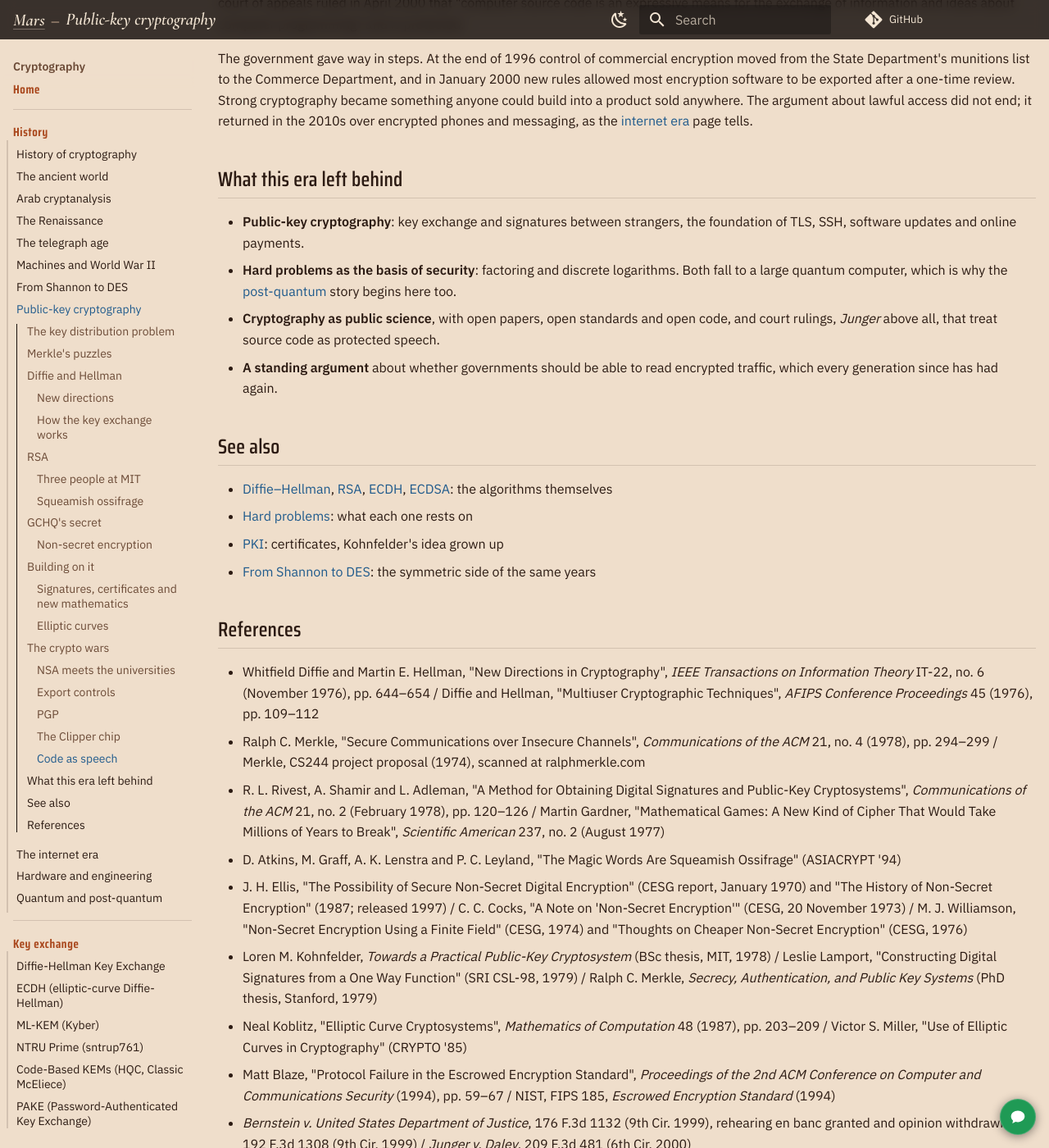
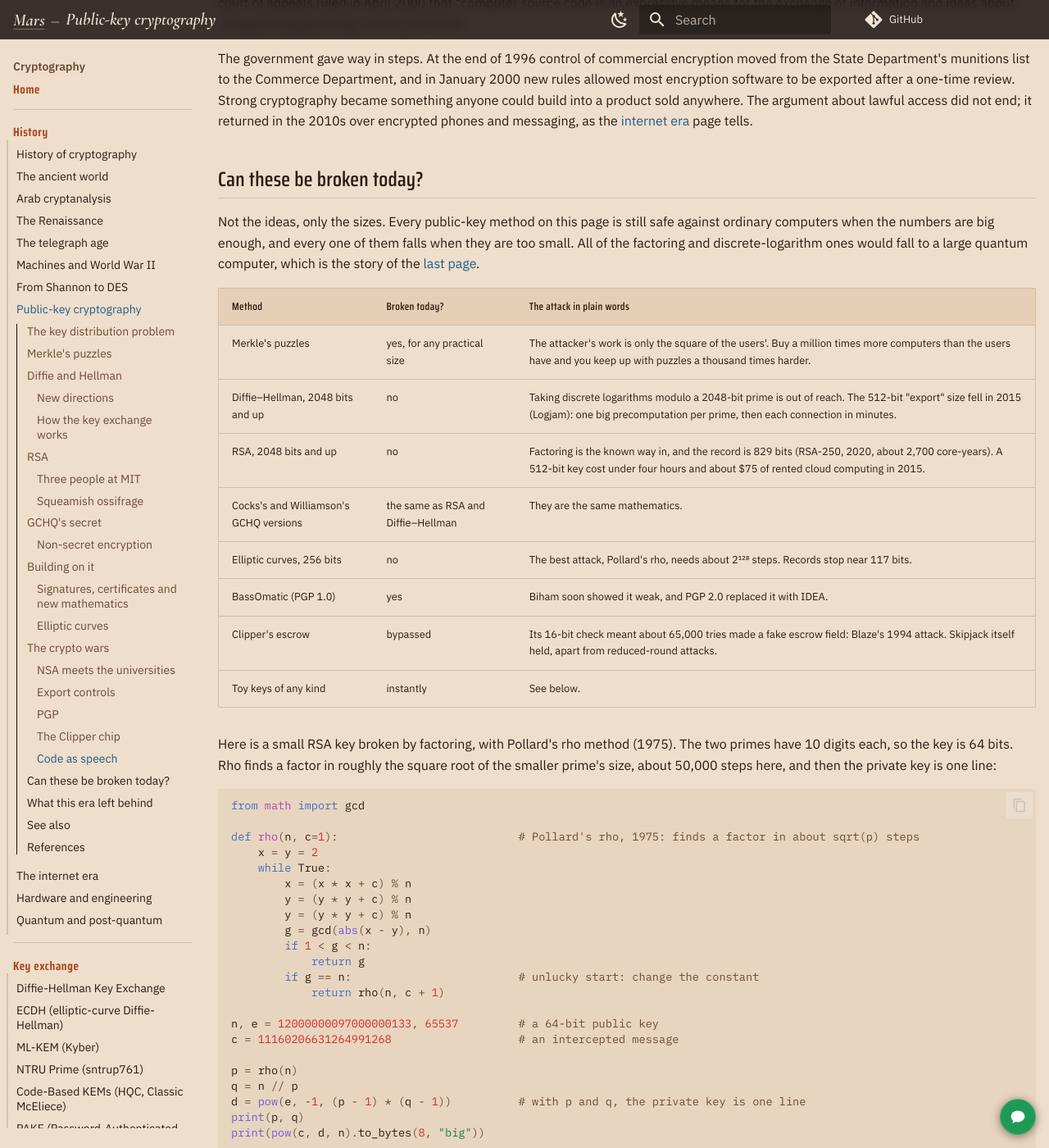
Before and after one commit to TTMathCS/cryptography, an MkDocs documentation site: the page built from docs/history/07-Public-Key.md, in a window 1280 px wide and 1400 px high, scrolled down 8004 px. Shown: the whole window at 82% size. Built offline with MkDocs 1.6.1 and Material for MkDocs 9.7.7, drawn with Linux system fonts in a browser that asks for light colours; comment, search, counter and statistics services are not loaded; some of the changed text lies outside the part shown.

Commit message:
History, Public key: 'Can these be broken today?' for each method, and a runnable 64-bit RSA key factored with Pollard's rho (#1)
Co-Authored-By: Claude Opus 5.5 <noreply@anthropic.com>
Claude-Session: https://claude.ai/code/session_01BzeR6oCkyYZtrCqTFc8DBr

````diff
--- a/docs/history/07-Public-Key.md
+++ b/docs/history/07-Public-Key.md
@@ -447,6 +447,68 @@ anywhere. The argument about lawful access did not end; it returned in
 the 2010s over encrypted phones and messaging, as the
 [internet era](08-Internet-Era.md#the-second-crypto-war) page tells.
 
+## Can these be broken today?
+
+Not the ideas, only the sizes. Every public-key method on this page is
+still safe against ordinary computers when the numbers are big enough,
+and every one of them falls when they are too small. All of the
+factoring and discrete-logarithm ones would fall to a large quantum
+computer, which is the story of the [last page](10-Quantum-and-Post-Quantum.md).
+
+| Method | Broken today? | The attack in plain words |
+|---|---|---|
+| Merkle's puzzles | yes, for any practical size | The attacker's work is only the square of the users'. Buy a million times more computers than the users have and you keep up with puzzles a thousand times harder. |
+| Diffie–Hellman, 2048 bits and up | no | Taking discrete logarithms modulo a 2048-bit prime is out of reach. The 512-bit "export" size fell in 2015 (Logjam): one big precomputation per prime, then each connection in minutes. |
+| RSA, 2048 bits and up | no | Factoring is the known way in, and the record is 829 bits (RSA-250, 2020, about 2,700 core-years). A 512-bit key cost under four hours and about $75 of rented cloud computing in 2015. |
+| Cocks's and Williamson's GCHQ versions | the same as RSA and Diffie–Hellman | They are the same mathematics. |
+| Elliptic curves, 256 bits | no | The best attack, Pollard's rho, needs about 2¹²⁸ steps. Records stop near 117 bits. |
+| BassOmatic (PGP 1.0) | yes | Biham soon showed it weak, and PGP 2.0 replaced it with IDEA. |
+| Clipper's escrow | bypassed | Its 16-bit check meant about 65,000 tries made a fake escrow field: Blaze's 1994 attack. Skipjack itself held, apart from reduced-round attacks. |
+| Toy keys of any kind | instantly | See below. |
+
+Here is a small RSA key broken by factoring, with Pollard's rho method
+(1975). The two primes have 10 digits each, so the key is 64 bits.
+Rho finds a factor in roughly the square root of the smaller prime's
+size, about 50,000 steps here, and then the private key is one line:
+
+```python
+from math import gcd
+
+def rho(n, c=1):                           # Pollard's rho, 1975: finds a factor in about sqrt(p) steps
+    x = y = 2
+    while True:
+        x = (x * x + c) % n
+        y = (y * y + c) % n
+        y = (y * y + c) % n
+        g = gcd(abs(x - y), n)
+        if 1 < g < n:
+            return g
+        if g == n:                         # unlucky start: change the constant
+            return rho(n, c + 1)
+
+n, e = 12000000097000000133, 65537         # a 64-bit public key
+c = 11160206631264991268                   # an intercepted message
+
+p = rho(n)
+q = n // p
+d = pow(e, -1, (p - 1) * (q - 1))          # with p and q, the private key is one line
+print(p, q)
+print(pow(c, d, n).to_bytes(8, "big"))
+```
+
+Output:
+
+```
+4000000007 3000000019
+b'OSSIFRAG'
+```
+
+The same steps on a 2048-bit key would need about 2⁵¹² rho steps, and
+the best real method, the number field sieve, still needs far more than
+all the computers on Earth could do. That gap, from instant to
+impossible as the numbers grow, is what public-key cryptography rests
+on.
+
 ## What this era left behind
 
 - **Public-key cryptography**: key exchange and signatures between
@@ -482,6 +544,8 @@ the 2010s over encrypted phones and messaging, as the
 - Loren M. Kohnfelder, *Towards a Practical Public-Key Cryptosystem* (BSc thesis, MIT, 1978) / Leslie Lamport, "Constructing Digital Signatures from a One Way Function" (SRI CSL-98, 1979) / Ralph C. Merkle, *Secrecy, Authentication, and Public Key Systems* (PhD thesis, Stanford, 1979)
 - Neal Koblitz, "Elliptic Curve Cryptosystems", *Mathematics of Computation* 48 (1987), pp. 203–209 / Victor S. Miller, "Use of Elliptic Curves in Cryptography" (CRYPTO '85)
 - Matt Blaze, "Protocol Failure in the Escrowed Encryption Standard", *Proceedings of the 2nd ACM Conference on Computer and Communications Security* (1994), pp. 59–67 / NIST, FIPS 185, *Escrowed Encryption Standard* (1994)
+- Fabrice Boudot et al., "Factorization of RSA-250" (announcement, February 2020) / Luke Valenta et al., "Factoring as a Service" (Financial Cryptography 2016) / David Adrian et al., "Imperfect Forward Secrecy: How Diffie-Hellman Fails in Practice" (Logjam, ACM CCS 2015)
+- John M. Pollard, "A Monte Carlo Method for Factorization", *BIT* 15 (1975), pp. 331–334
 - *Bernstein v. United States Department of Justice*, 176 F.3d 1132 (9th Cir. 1999), rehearing en banc granted and opinion withdrawn, 192 F.3d 1308 (9th Cir. 1999) / *Junger v. Daley*, 209 F.3d 481 (6th Cir. 2000)
 - Steven Levy, *Crypto: How the Code Rebels Beat the Government, Saving Privacy in the Digital Age* (Viking, 2001) / Whitfield Diffie and Susan Landau, *Privacy on the Line: The Politics of Wiretapping and Encryption* (MIT Press, 1998; updated 2007)
 
````
